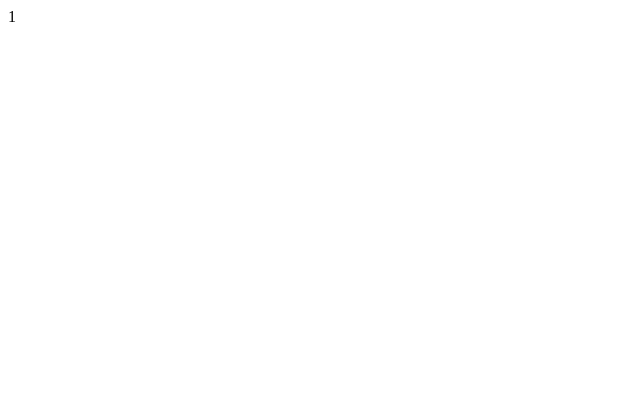
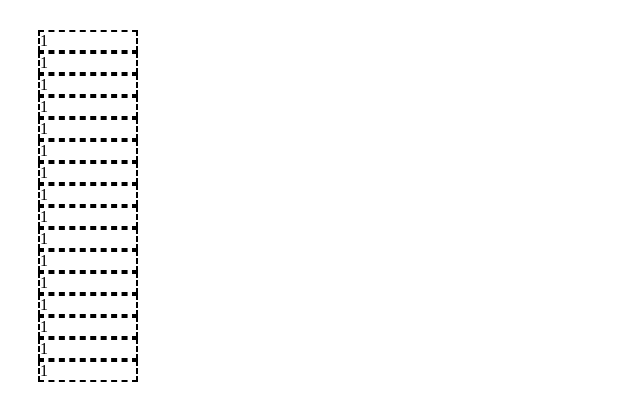
Before and after one commit to orangejamface/etch-a-sketch, a plain HTML site: page index.html in a window 1280 px wide. Shown: the whole page, without its empty margins (0-640 px from the left). Drawn offline with Linux system fonts and the light colour scheme.

Commit message:
created function to create etch a sketch board, it does so by calling a second function within it 16 times using a loop

```diff
--- a/index.html
+++ b/index.html
@@ -5,6 +5,7 @@
     <meta http-equiv="X-UA-Compatible" content="IE=edge">
     <meta name="viewport" content="width=device-width, initial-scale=1.0">
     <title>Document</title>
+    <link rel="stylesheet" type="text/css" href="style.css">
 </head>
 
 <body>
--- a/script.js
+++ b/script.js
@@ -1,10 +1,29 @@
 const container = document.querySelector('#container'); //target container to place 16 divs within
 
-const div1 = document.createElement('div');
-div1.classList.add('div1');
-div1.textContent = '1';
+// const div1 = document.createElement('div');
+// div1.classList.add('div1');
+// div1.textContent = '1';
 
 
+function createDiv() {        //function to create a div
+    let boardDiv = document.createElement("div");
 
+    boardDiv.className = "grid-o-Divs";
+    boardDiv.innerText = "1";
+    boardDiv.style.cssText = 'border: 2px dashed black;';
+    return boardDiv;   //return created div
 
-container.appendChild(div1);
+  }
+
+  function createBoard() {      //function to create 16 divs within div id='container', container exists in html
+    let container = document.getElementById("container"),  //target container div
+      myDivs = [];  //empty array for divs to be placed in
+      divAmount = 16;  //number of divs needed within container
+
+    for (i = 0; i < divAmount; i += 1) {
+      myDivs.push(createDiv());
+      container.appendChild(myDivs[i]);  //place divs within div id='container'
+    }
+};
+
+    createBoard();
--- a/style.css
+++ b/style.css
@@ -0,0 +1,12 @@
+#container  {
+    margin: 30px;
+    /* display: flex; */
+    justify-content: space-between;
+    width: 100px;
+}
+
+.grid-o-divs {
+    width: 8px;
+    background-color: lightblue;
+
+}
```
